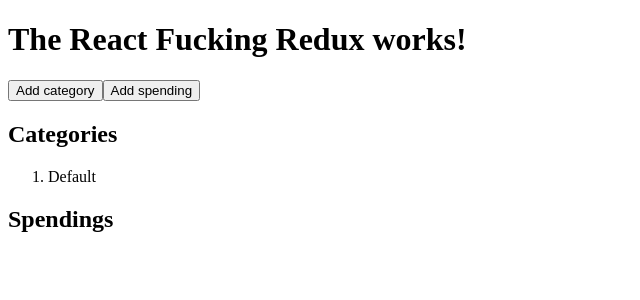
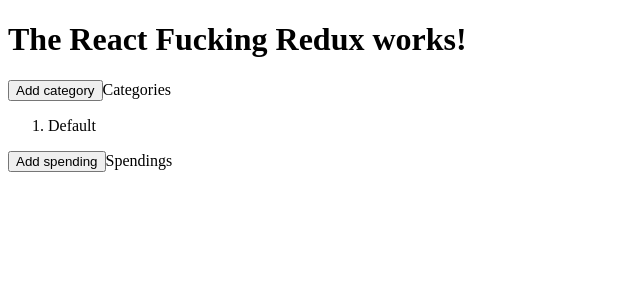
Before and after one commit to khanhhua/rebudget, a React app: page / in a window 1280 px wide. Shown: the top 300 px of the page, without its empty margins (0-640 px from the left). Built offline with nearby package versions, Linux system fonts and the light colour scheme.

Commit message:
Added filtering by selected category

```diff
--- a/src/index.jsx
+++ b/src/index.jsx
@@ -56,7 +56,7 @@
 const networkActivityReducer = (state=[], {type, status, params}) => {
   let newState;
   if (status === 'error') {
-    newState = Object.assign({type, params}, state);
+    newState = Object.assign({}, state, {type, params});
 
     return newState;
   }
@@ -68,24 +68,36 @@
 const reducers = combineReducers({
   categories: categoriesReducer,
   spendings: spendingsReducer,
-  networkActivity: networkActivityReducer
+  networkActivity: networkActivityReducer,
+  ui: (state = {}, {type, params}) => {
+    let newState;
+    if (type === 'SELECT_CATEGORY') {
+      let {categoryId} = params;
+      newState = Object.assign({}, state, {selectedCategoryId: categoryId});
+    }
+
+    return newState || state;
+  }
 });
 
-const store = createStore(reducers, { categories: ['Default'] }, applyMiddleware(actionLogger, thunk));
+const store = createStore(reducers, { categories:[{ id:'cat00', label: 'Default' }] }, applyMiddleware(actionLogger, thunk));
 
 /*---------------------------------------------------------
 / ACTIONS
 /--------------------------------------------------------*/
-const addCategory = (category) => (dispatch, getState) => {
+const addCategory = (label) => (dispatch, getState) => {
   // dispatch({ type: 'ADD_CATEGORY', params: {category} });
   dispatch({ type: 'ADD_CATEGORY', status: 'pending' });
+
+  let category = {label};
 
   request.post('/api/categories').send({category}).end((error, response) => {
     if (error) {
       return dispatch({ type: 'ADD_CATEGORY', status: 'error', params: {error} });
     }
+    let data = response.body;
 
-    dispatch({ type: 'ADD_CATEGORY', status: 'success', params: {category} });
+    dispatch({ type: 'ADD_CATEGORY', status: 'success', params: {category: data.category} });
   })
 };
 const addSpending = (spending) => (dispatch, getState) => {
@@ -103,13 +115,31 @@
   })
 };
 
+const selectCategory = (categoryId) => {
+  return {
+    type: 'SELECT_CATEGORY',
+    params: {
+      categoryId
+    }
+  };
+};
+
+
+const filterSpendingByCategory = (spendings, categoryId) => {
+  if (!categoryId) {
+    return spendings;
+  }
+
+  return spendings.filter(item => item.category === categoryId);
+};
+
 /*---------------------------------------------------------
 / UI
 /--------------------------------------------------------*/
 
 const AppComponent = (props) => {
-  const {addCategory, addSpending, networkActivity} = props;
-  const {categories, spendings} = props;
+  const {addCategory, addSpending, selectCategory} = props;
+  const {categories, spendings, selectedCategoryId, networkActivity} = props;
 
   return (
     <div className="container">
@@ -127,36 +157,71 @@
           </div>
           )}
           <div>
-            <button onClick={()=>addCategory('Housing')}>Add category</button>
-            <button onClick={()=>addSpending({ category:'Housing', amount:1200 })}>Add spending</button>
+
           </div>
         </div>
       </div>
       <div className="row">
-        <div className="col-xs-12 col-sm-3">
-          <h2>Categories</h2>
-          <ol>
-          {categories.map((item, i) => (<li key={i}>{item}</li>))}
-          </ol>
+        <div className="col-xs-12 col-sm-5">
+          <CategoryListComponent {...{categories, addCategory}} onCategoryClick={selectCategory}></CategoryListComponent>
         </div>
-        <div className="col-xs-12 col-sm-9">
-          <h2>Spendings</h2>
-          <ol>
-          {spendings.map((item) => (<li key={item.id}>{item.amount}</li>))}
-          </ol>
+        <div className="col-xs-12 col-sm-7">
+          <SpendingListComponent {...{spendings: filterSpendingByCategory(spendings, selectedCategoryId), addSpending}}></SpendingListComponent>
         </div>
       </div>
     </div>
   );
 };
 
+const CategoryListComponent = (props) => {
+  // I am no fan of component life cycle hooks
+  const { categories, addCategory } = props;
+  const { onCategoryClick } = props;
+
+  return (
+    <div className="panel panel-default">
+      <div className="panel-heading">
+        <button className="pull-right" onClick={()=>addCategory('Housing')}>Add category</button>
+        Categories
+      </div>
+      <div className="panel-body">
+        <ol>
+        {categories.map((item) => (
+          <li key={item.id} onClick={onCategoryClick.bind(undefined, item.id)}>{item.label}</li>
+        ))}
+        </ol>
+      </div>
+    </div>
+  );
+};
+
+const SpendingListComponent = (props) => {
+
+  const { spendings, addSpending } = props;
+
+  return (
+    <div className="panel panel-default">
+      <div className="panel-heading">
+        <button className="pull-right" onClick={()=>addSpending({ category: 'cat00', amount: 300 })}>Add spending</button>
+        Spendings
+      </div>
+      <div className="panel-body">
+        <ol>
+        {spendings.map((item) => (<li key={item.id}>{item.amount}</li>))}
+        </ol>
+      </div>
+    </div>
+  );
+};
+
 const render = (store) => () => {
-  const {categories, spendings, networkActivity} = store.getState();
+  const {categories, spendings, networkActivity, ui} = store.getState();
+  const {selectedCategoryId} = ui;
 
   ReactDOM.render(
     <AppComponent
-        {...{categories, spendings, networkActivity}}
-        {...bindActionCreators({addCategory, addSpending}, store.dispatch)}>
+        {...{categories, spendings, networkActivity, selectedCategoryId}}
+        {...bindActionCreators({addCategory, addSpending, selectCategory}, store.dispatch)}>
     </AppComponent>,
     document.getElementById('root')
   );
```
